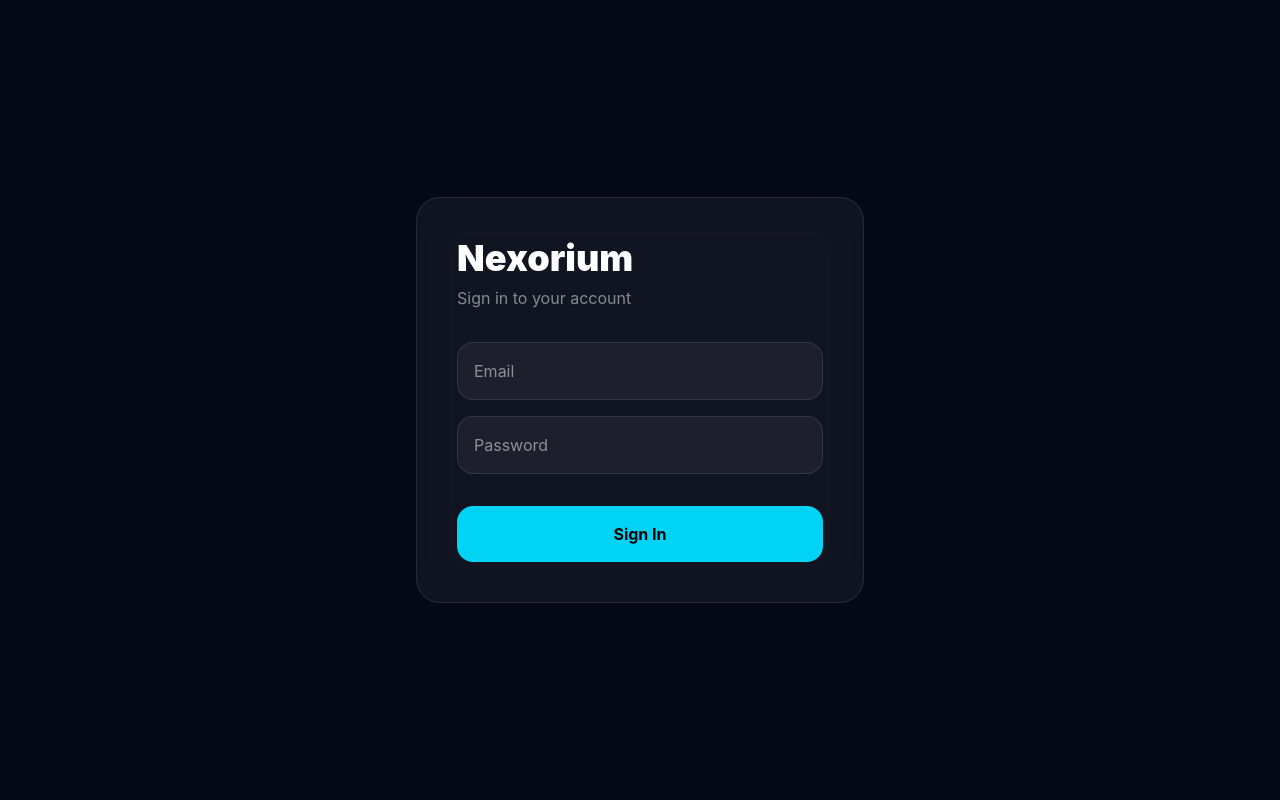
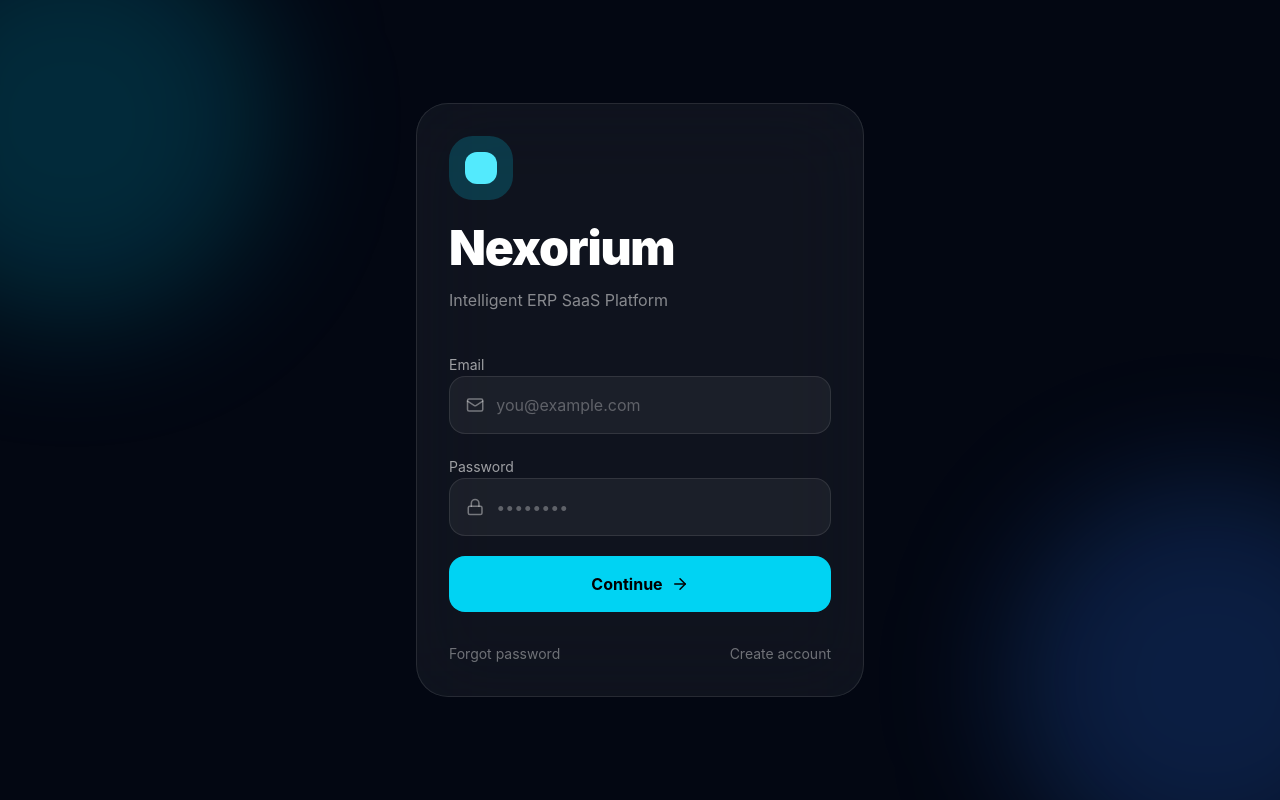
Before and after one commit to Laila-dAM/Nexorium, a React (Vite) app in the folder frontend/: page /login in a window 1280 px wide. Built offline with nearby package versions, Linux system fonts and the light colour scheme.

Commit message:
feat: create futuristic authentication interface

```diff
--- a/frontend/src/pages/LoginPage.tsx
+++ b/frontend/src/pages/LoginPage.tsx
@@ -1,35 +1,125 @@
+import { motion } from 'framer-motion'
+
+import {
+  ArrowRight,
+  Lock,
+  Mail
+} from 'lucide-react'
+
+import { useNavigate } from 'react-router-dom'
+
 export default function LoginPage() {
+  const navigate = useNavigate()
+
+  function handleLogin(
+    event: React.FormEvent
+  ) {
+    event.preventDefault()
+
+    navigate('/dashboard')
+  }
+
   return (
-    <div className="flex min-h-screen items-center justify-center bg-[#050816] p-6 text-white">
-      <div className="w-full max-w-md rounded-3xl border border-white/10 bg-white/5 p-10 backdrop-blur-xl">
-        <h1 className="text-4xl font-black">
+    <div className="relative flex min-h-screen items-center justify-center overflow-hidden bg-[#030712] px-6">
+      <div className="absolute inset-0">
+        <div className="absolute left-[-10%] top-[-10%] h-[400px] w-[400px] rounded-full bg-cyan-500/20 blur-3xl" />
+
+        <div className="absolute bottom-[-10%] right-[-10%] h-[400px] w-[400px] rounded-full bg-blue-500/20 blur-3xl" />
+      </div>
+
+      <motion.div
+        initial={{
+          opacity: 0,
+          y: 40
+        }}
+        animate={{
+          opacity: 1,
+          y: 0
+        }}
+        transition={{
+          duration: 0.6
+        }}
+        className="relative z-10 w-full max-w-md rounded-[32px] border border-white/10 bg-white/5 p-8 backdrop-blur-2xl"
+      >
+        <div className="mb-10">
+          <div className="mb-6 flex h-16 w-16 items-center justify-center rounded-3xl bg-cyan-400/20">
+            <div className="h-8 w-8 rounded-xl bg-cyan-300" />
+          </div>
+
+          <h1 className="text-5xl font-black tracking-tight text-white">
             Nexorium
           </h1>
 
-        <p className="mt-2 text-white/50">
-          Sign in to your account
+          <p className="mt-4 text-base text-white/50">
+            Intelligent ERP SaaS Platform
           </p>
+        </div>
 
-        <form className="mt-8 flex flex-col gap-4">
+        <form
+          onSubmit={handleLogin}
+          className="space-y-5"
+        >
+          <div className="space-y-2">
+            <label className="text-sm text-white/60">
+              Email
+            </label>
+
+            <div className="flex items-center gap-3 rounded-2xl border border-white/10 bg-white/5 px-4 py-4 transition focus-within:border-cyan-400">
+              <Mail
+                size={20}
+                className="text-white/40"
+              />
+
               <input
                 type="email"
-            placeholder="Email"
-            className="rounded-2xl border border-white/10 bg-white/5 px-4 py-4 outline-none transition focus:border-cyan-400"
+                placeholder="you@example.com"
+                className="w-full bg-transparent text-white outline-none placeholder:text-white/30"
+              />
+            </div>
+          </div>
+
+          <div className="space-y-2">
+            <label className="text-sm text-white/60">
+              Password
+            </label>
+
+            <div className="flex items-center gap-3 rounded-2xl border border-white/10 bg-white/5 px-4 py-4 transition focus-within:border-cyan-400">
+              <Lock
+                size={20}
+                className="text-white/40"
               />
 
               <input
                 type="password"
-            placeholder="Password"
-            className="rounded-2xl border border-white/10 bg-white/5 px-4 py-4 outline-none transition focus:border-cyan-400"
+                placeholder="••••••••"
+                className="w-full bg-transparent text-white outline-none placeholder:text-white/30"
               />
+            </div>
+          </div>
 
           <button
-            className="mt-4 rounded-2xl bg-cyan-400 py-4 font-bold text-black transition hover:opacity-80"
+            type="submit"
+            className="group flex w-full items-center justify-center gap-2 rounded-2xl bg-cyan-400 px-5 py-4 font-bold text-black transition hover:scale-[1.02] hover:bg-cyan-300"
           >
-            Sign In
+            Continue
+
+            <ArrowRight
+              size={18}
+              className="transition group-hover:translate-x-1"
+            />
           </button>
         </form>
+
+        <div className="mt-8 flex items-center justify-between text-sm text-white/40">
+          <button className="transition hover:text-white">
+            Forgot password
+          </button>
+
+          <button className="transition hover:text-white">
+            Create account
+          </button>
         </div>
+      </motion.div>
     </div>
   )
 }
```
Lines whose indentation alone changed are shown as unchanged.
